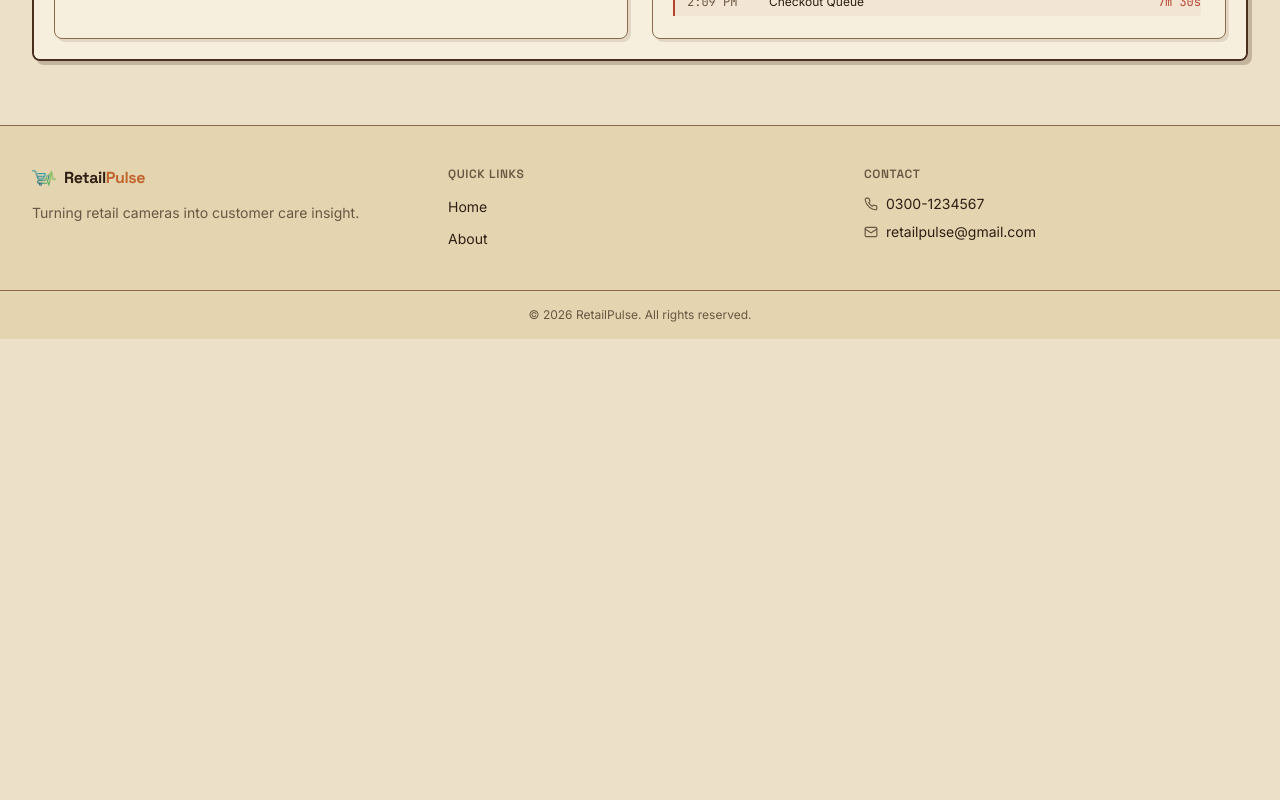
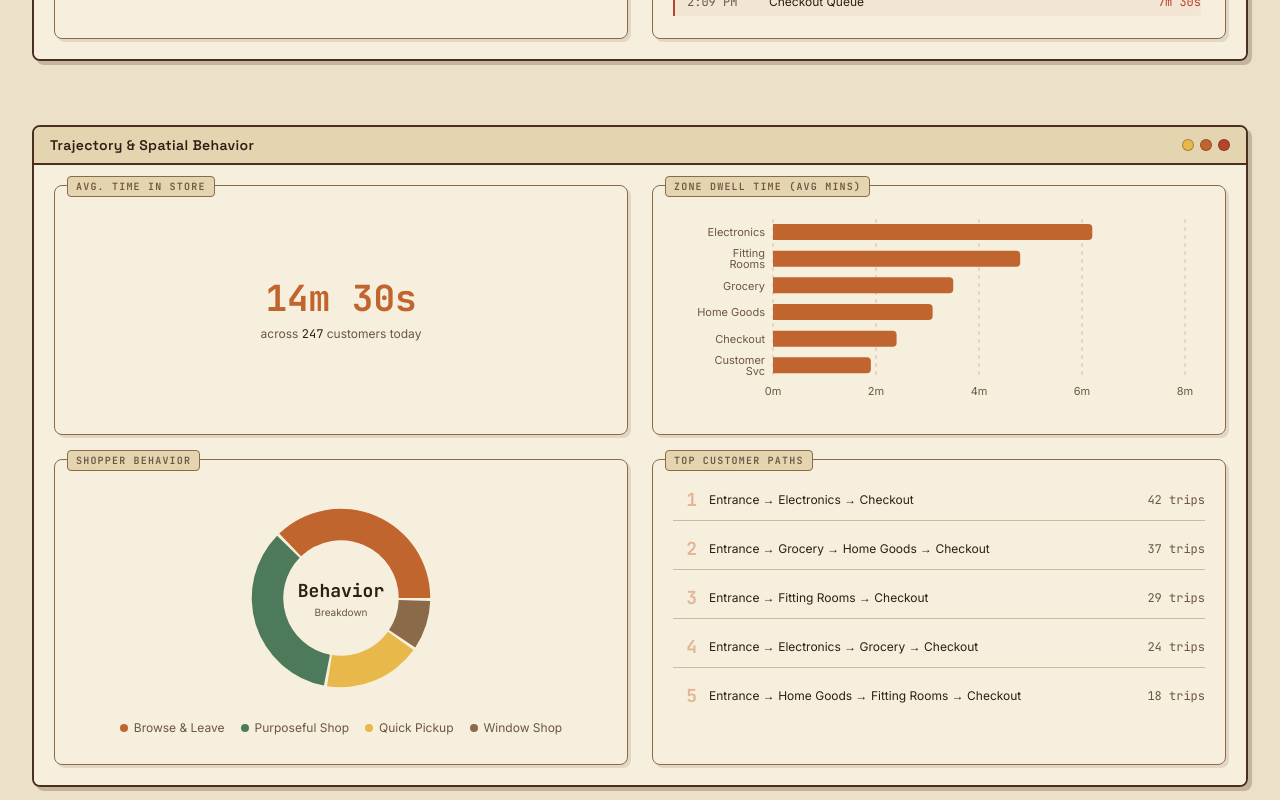
Before and after one commit to muhammad-moiz-ansari/retail-store-analysis, a Next.js app in the folder frontend/: page /customer-info in a window 1280 px wide. Shown: the part 1620-2420 px from the top of the page. Before the commit the page ends 1959 px from the top, so only its background shows below. Built offline with nearby package versions, Linux system fonts and the light colour scheme.

Commit message:
feat: add trajectory and spatial behavior analytics to customer info

```diff
--- a/frontend/src/app/customer-info/page.tsx
+++ b/frontend/src/app/customer-info/page.tsx
@@ -13,6 +13,8 @@ import {
   PieChart,
   Pie,
   Cell,
+  BarChart,
+  Bar,
 } from "recharts";
 
 /* ═══════════════════════════════════════════════════════════════
@@ -52,6 +54,30 @@ const UNATTENDED_EVENTS = [
   { time: "7:02 PM", zone: "Grocery West", wait: "4m 28s" },
   { time: "7:28 PM", zone: "Checkout Queue", wait: "6m 02s" },
   { time: "7:50 PM", zone: "Customer Service", wait: "5m 18s" },
+];
+
+const ZONE_DWELL = [
+  { zone: "Electronics", mins: 6.2 },
+  { zone: "Fitting Rooms", mins: 4.8 },
+  { zone: "Grocery", mins: 3.5 },
+  { zone: "Home Goods", mins: 3.1 },
+  { zone: "Checkout", mins: 2.4 },
+  { zone: "Customer Svc", mins: 1.9 },
+];
+
+const BEHAVIOR_DATA = [
+  { name: "Browse & Leave", value: 38, color: "var(--color-accent)" },
+  { name: "Purposeful Shop", value: 35, color: "var(--color-success)" },
+  { name: "Quick Pickup", value: 18, color: "var(--color-accent-soft)" },
+  { name: "Window Shop", value: 9, color: "var(--color-border-soft)" },
+];
+
+const TOP_PATHS = [
+  { rank: 1, path: "Entrance → Electronics → Checkout", count: 42 },
+  { rank: 2, path: "Entrance → Grocery → Home Goods → Checkout", count: 37 },
+  { rank: 3, path: "Entrance → Fitting Rooms → Checkout", count: 29 },
+  { rank: 4, path: "Entrance → Electronics → Grocery → Checkout", count: 24 },
+  { rank: 5, path: "Entrance → Home Goods → Fitting Rooms → Checkout", count: 18 },
 ];
 
 const HOURLY_TRAFFIC = [
@@ -99,6 +125,9 @@ export default function CustomerInfoPage() {
 
         {/* ── Section 2: Service Quality & Engagement ── */}
         <ServiceQualitySection />
+
+        {/* ── Section 3: Trajectory & Spatial Behavior ── */}
+        <TrajectorySection />
       </main>
     </div>
   );
@@ -355,3 +384,139 @@ function ServiceQualitySection() {
     </RetroWindow>
   );
 }
+
+/* ═══════════════════════════════════════════════════════════════
+   Section 3: Trajectory & Spatial Behavior
+   ═══════════════════════════════════════════════════════════════ */
+
+function TrajectorySection() {
+  return (
+    <RetroWindow title="Trajectory & Spatial Behavior">
+      <div className="grid grid-cols-1 md:grid-cols-2 gap-6">
+        {/* ── Avg Time in Store ── */}
+        <RetroCard label="Avg. Time in Store">
+          <div className="flex flex-col items-center justify-center h-full py-4">
+            <p className="font-mono text-4xl font-bold text-accent">14m 30s</p>
+            <p className="text-xs text-text-muted mt-2">
+              across <span className="font-mono text-text">247</span> customers today
+            </p>
+          </div>
+        </RetroCard>
+
+        {/* ── Zone Dwell Horizontal Bar Chart ── */}
+        <RetroCard label="Zone Dwell Time (avg mins)">
+          <div className="pt-2">
+            <ResponsiveContainer width="100%" height={200}>
+              <BarChart
+                data={ZONE_DWELL}
+                layout="vertical"
+                margin={{ top: 5, right: 20, left: 5, bottom: 5 }}
+              >
+                <CartesianGrid
+                  strokeDasharray="4 4"
+                  stroke="var(--color-border-soft)"
+                  strokeOpacity={0.35}
+                  horizontal={false}
+                />
+                <XAxis
+                  type="number"
+                  tick={{ fontSize: 11, fontFamily: "var(--font-mono)", fill: "var(--color-text-muted)" }}
+                  tickLine={false}
+                  axisLine={false}
+                  unit="m"
+                />
+                <YAxis
+                  type="category"
+                  dataKey="zone"
+                  tick={{ fontSize: 11, fontFamily: "var(--font-mono)", fill: "var(--color-text-muted)" }}
+                  tickLine={false}
+                  axisLine={false}
+                  width={95}
+                />
+                <Tooltip
+                  contentStyle={{
+                    backgroundColor: "var(--color-surface)",
+                    border: "1px solid var(--color-border-soft)",
+                    borderRadius: "6px",
+                    fontFamily: "var(--font-mono)",
+                    fontSize: 12,
+                    color: "var(--color-text)",
+                  }}
+                  formatter={(value) => [`${value} mins`, "Dwell"]}
+                />
+                <Bar dataKey="mins" fill="var(--color-accent)" radius={[0, 4, 4, 0]} barSize={16} />
+              </BarChart>
+            </ResponsiveContainer>
+          </div>
+        </RetroCard>
+
+        {/* ── Shopper Behavior Donut ── */}
+        <RetroCard label="Shopper Behavior">
+          <div className="flex flex-col items-center py-2">
+            <div className="relative w-full max-w-[220px] aspect-square">
+              <ResponsiveContainer width="100%" height="100%">
+                <PieChart>
+                  <Pie
+                    data={BEHAVIOR_DATA}
+                    cx="50%"
+                    cy="50%"
+                    innerRadius="55%"
+                    outerRadius="85%"
+                    paddingAngle={2}
+                    dataKey="value"
+                    stroke="none"
+                  >
+                    {BEHAVIOR_DATA.map((entry) => (
+                      <Cell key={entry.name} fill={entry.color} />
+                    ))}
+                  </Pie>
+                  <Tooltip
+                    contentStyle={{
+                      backgroundColor: "var(--color-surface)",
+                      border: "1px solid var(--color-border-soft)",
+                      borderRadius: "6px",
+                      fontFamily: "var(--font-mono)",
+                      fontSize: 12,
+                      color: "var(--color-text)",
+                    }}
+                    formatter={(value) => [`${value}%`, ""]}
+                  />
+                </PieChart>
+              </ResponsiveContainer>
+              <div className="absolute inset-0 flex flex-col items-center justify-center pointer-events-none">
+                <span className="font-mono text-lg font-bold text-text">Behavior</span>
+                <span className="text-[10px] text-text-muted">Breakdown</span>
+              </div>
+            </div>
+            <div className="flex flex-wrap justify-center gap-x-4 gap-y-1 mt-3 text-xs text-text-muted">
+              {BEHAVIOR_DATA.map((d) => (
+                <span key={d.name} className="flex items-center gap-1.5">
+                  <span className="inline-block w-2 h-2 rounded-full" style={{ backgroundColor: d.color }} />
+                  {d.name}
+                </span>
+              ))}
+            </div>
+          </div>
+        </RetroCard>
+
+        {/* ── Top Customer Paths ── */}
+        <RetroCard label="Top Customer Paths">
+          <div className="space-y-2">
+            {TOP_PATHS.map((p) => (
+              <div
+                key={p.rank}
+                className="flex items-center gap-3 text-xs py-1.5 border-b border-border-soft/40 last:border-0"
+              >
+                <span className="font-mono text-lg font-bold text-accent/40 w-6 text-right shrink-0">
+                  {p.rank}
+                </span>
+                <span className="text-text flex-1">{p.path}</span>
+                <span className="font-mono text-text-muted shrink-0">{p.count} trips</span>
+              </div>
+            ))}
+          </div>
+        </RetroCard>
+      </div>
+    </RetroWindow>
+  );
+}
```
